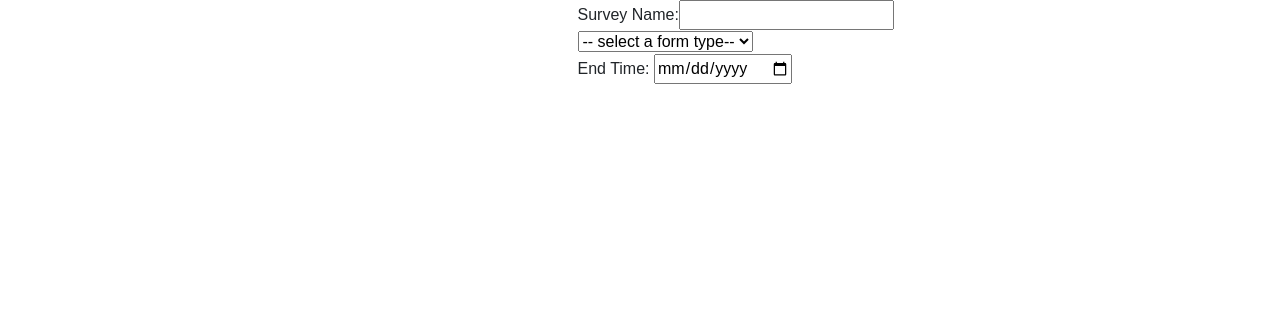
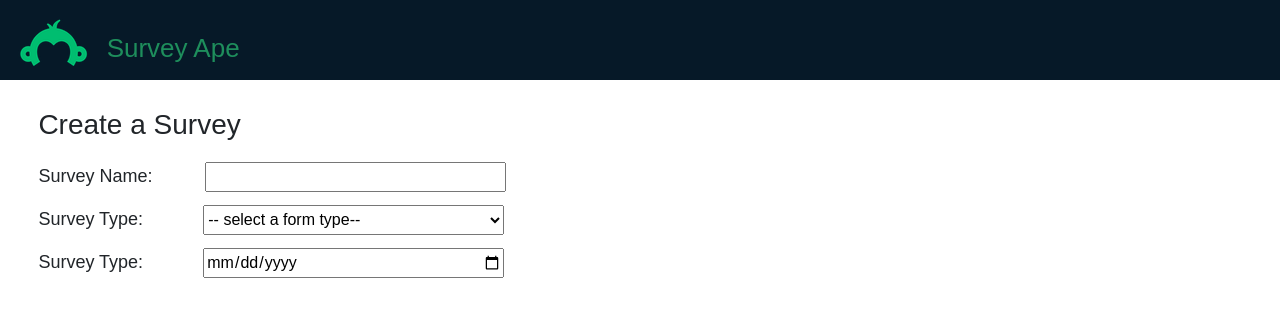
Before and after one commit to sunny-udhani/surveyApe, a React (Create React App) app in the folder SurveyApeClient/: page /createSurvey in a window 1280 px wide. Shown: the top 310 px of the page. Built offline with nearby package versions, Linux system fonts and the light colour scheme.

Commit message:
styled create Survey Pages

```diff
--- a/SurveyApeClient/public/index.html
+++ b/SurveyApeClient/public/index.html
@@ -12,6 +12,7 @@
     <link rel="manifest" href="%PUBLIC_URL%/manifest.json">
     <link rel="shortcut icon" href="%PUBLIC_URL%/favicon.ico">
     <link rel="stylesheet" href="animate.css">
+    <link rel="stylesheet" href="style.css">
     <link rel="stylesheet" href="https://maxcdn.bootstrapcdn.com/bootstrap/4.0.0-beta/css/bootstrap.min.css" integrity="sha384-/Y6pD6FV/Vv2HJnA6t+vslU6fwYXjCFtcEpHbNJ0lyAFsXTsjBbfaDjzALeQsN6M" crossorigin="anonymous">
     <link rel="stylesheet" href="https://use.fontawesome.com/releases/v5.0.10/css/all.css" integrity="sha384-+d0P83n9kaQMCwj8F4RJB66tzIwOKmrdb46+porD/OvrJ+37WqIM7UoBtwHO6Nlg" crossorigin="anonymous">
 
--- /dev/null
+++ b/SurveyApeClient/public/style.css
@@ -0,0 +1,11 @@
+html {
+  height: 100%;
+}
+
+body{
+  height: 100%;
+}
+
+#root{
+  height: 100%;
+}
--- a/SurveyApeClient/src/App.js
+++ b/SurveyApeClient/src/App.js
@@ -6,7 +6,7 @@ import Routing from "./Routing";
 class App extends Component {
     render() {
         return (
-            <div className="App">
+            <div className="App" style={{height: "100%"}}>
                 <BrowserRouter>
                     <Routing/>
                 </BrowserRouter>
--- /dev/null
+++ b/SurveyApeClient/src/CreateSurvey.css
@@ -0,0 +1,41 @@
+.survey-form {
+
+}
+
+.bar {
+  background-color: #061928;
+
+}
+
+.logo {
+  padding: 1.5% 0 0 0;
+}
+.textLogo {
+  padding: 2.3% 0 0 0;
+  font-size: 26px;
+  color: #1E8E5C;
+}
+
+.row.bar {
+  height: 80px;
+}
+
+.main-text {
+  padding: 0.5% 0 0.5% 3%;
+}
+
+.survey-name {
+  padding: 0.5% 0 0.5% 3%;
+}
+
+.labels {
+  font-size: 18px;
+}
+
+.inputs {
+  margin-left: 8.7%;
+}
+
+.inputs-add {
+  margin-left: 0;
+}
--- a/SurveyApeClient/src/CreateSurvey.js
+++ b/SurveyApeClient/src/CreateSurvey.js
@@ -4,8 +4,11 @@ import GeneralForm from './GeneralForm';
 import ClosedForm from './ClosedForm';
 import OpenForm from './OpenForm';
 import AnonymousForm from './AnonymousForm';
+import Logo from './logo.png';
 
-class CreateSurvey extends Component{
+import './CreateSurvey.css';
+
+class CreateSurvey extends Component {
   constructor(props){
     super(props);
     this.state={
@@ -41,35 +44,90 @@ class CreateSurvey extends Component{
 
   render(){
     return (
-      <div style={{paddingLeft:"45%"}}>
-        {!this.state.formType || !this.state.surveyName || !this.state.endTime?(
-          <div>
-            Survey Name:<input type="text" value={this.state.surveyName} onChange={(event)=>this.setState({surveyName:event.target.value})}/>
+      <div className="survey-form">
+
+      {/* header section */}
+          <div className="row bar">
+              <div className="col-lg-1 logo">
+                  <img src={Logo} />
+              </div>
+              <div className="col-lg-3 textLogo">
+                Survey Ape
+              </div>
+              <div className="col-lg-4">
+
+              </div>
+
+          </div>
+
           <br/>
-            <select onChange={(event)=>{this.setState({formType:event.target.value})}}>
+        {/* Banner Text */}
+
+        <div className="row">
+          <div className="col-lg-3 main-text">
+            <h3>Create a Survey</h3>
+          </div>
+        </div>
+
+        {/* MainBody */}
+
+        {!this.state.formType || !this.state.surveyName || !this.state.endTime?(<div>
+          <div className="row">
+                <div className="col-lg-6 survey-name">
+                  <span className="labels">Survey Name:</span>
+                  <span className="inputs"><input type="text"  style={{width: "50%"}} value={this.state.surveyName} onChange={(event)=>this.setState({surveyName:event.target.value})}/></span>
+                </div>
+
+                <br/>
+          </div>
+
+<div className="row">
+  <div className="col-lg-6 survey-name">
+    <span className="labels">Survey Type:</span>
+      <span className="inputs" style={{marginLeft: "10%"}}>
+        <select style={{width: "50%", height:30}} onChange={(event)=>{this.setState({formType:event.target.value})}}>
           <option disabled selected value> -- select a form type-- </option>
           <option value="General">General</option>
           <option value="Closed">Closed</option>
           <option value="Open">Open</option>
           <option value="Anonymous">Anonymous</option>
         </select>
-    <br/>
-    End Time: <input type="date" onChange={(event)=>this.setState({endTime:event.target.value})}/>
+    </span>
+  </div>
+</div>
+
+
+
+    <div className="row">
+        <div className="col-lg-6 survey-name">
+            <span className="labels">Survey Type:</span>
+
+            <span className="inputs" style={{marginLeft: "10%"}}>
+
+              <input type="date" style={{width: "50%"}} onChange={(event)=>this.setState({endTime:event.target.value})}/>
+
+            </span>
+        </div>
+    </div>
+
 </div>):(<div>
       {this.state.formType==="Closed" && !this.state.closedSurveyList.length && this.state.endTime?(<div>
         Select Recipients:<input type="text" value={this.state.closedSurveyStr} onChange={(event)=>this.setState({closedSurveyStr:event.target.value})}/>
-      <input type="button" value="Add recipients" onClick={()=>this.addRecipients()}/>
+      <input type="button" className="btn btn-primary" value="Add recipients" onClick={()=>this.addRecipients()}/>
       </div>):(<div>
+
       {this.state.formType==="Open" && !this.state.inviteeList.length?(<div>
         Select Invitees:<input type="text" value={this.state.inviteeStr} onChange={(event)=>this.setState({inviteeStr:event.target.value})}/>
-      <input type="button" value="Add invitees" onClick={()=>this.addInvitees()}/>
+      <input type="button" className="btn btn-primary" value="Add invitees" onClick={()=>this.addInvitees()}/>
       </div>):(<div>
       <GeneralForm createSurvey={this.createS} formType={this.state.formType} surveyName={this.state.surveyName}/>
-    </div>)}
     </div>)
   }
     </div>)
     }
+  </div>)
+  }
+
 
       </div>
     )
--- a/SurveyApeClient/src/Dashboard.js
+++ b/SurveyApeClient/src/Dashboard.js
@@ -39,6 +39,7 @@ class Dashboard extends Component {
   }
 
 
+
   render() {
     return (
       <div className="dashboard">
@@ -58,7 +59,9 @@ class Dashboard extends Component {
 
               <div className="row survey-pane">
 
-                      <div className="col-lg-3 col-sm-1 box">
+                      <div className="col-lg-3 col-sm-1 box" onClick={() => {
+                        this.props.gotoCreateSurvey()
+                      }}>
                           <div className="row first">
                               <div className="imgBox">
                                   <i className="fas fa-plus-circle fa-5x imgBox1"></i>
--- a/SurveyApeClient/src/Routing.js
+++ b/SurveyApeClient/src/Routing.js
@@ -200,10 +200,14 @@ class Routing extends Component {
           });
       }
 
+      gotoCreateSurvey = () => {
+          this.props.history.push('/createSurvey');
+      }
+
 
     render() {
         return (
-            <div className="container-fluid" style={{backgroundColor:"white"}}>
+            <div className="container-fluid" style={{backgroundColor:"white", height: "100%"}}>
                 <Route exact path="/" render={() => (
                     <div>
                         <LandingPage gotoSignin={this.gotoSignin} gotoSignup={this.gotoSignup}/>
@@ -217,15 +221,10 @@ class Routing extends Component {
 
                 <Route exact path="/dashboard" render={() => (
                       <div>
-                          <Dashboard submitResponses={this.submitResponses}/>
+                          <Dashboard submitResponses={this.submitResponses} gotoCreateSurvey={this.gotoCreateSurvey}/>
                       </div>
                   )}/>
 
-                <Route exact path="/dashboard" render={() => (
-                      <div>
-                          <Dashboard submitResponses={this.submitResponses}/>
-                      </div>
-                  )}/>
 
                 <Route exact path="/signup" render={() => (
                     <div>
@@ -247,8 +246,8 @@ class Routing extends Component {
                 )}/>
 
               <Route exact path="/createSurvey" render={() => (
-                    <div>
-                        <CreateSurvey createSurvey={this.createSurvey}/>
+                    <div style={{height: "100%"}}>
+                        <CreateSurvey createSurvey={this.createSurvey} />
                     </div>
                 )}/>
 
```
Also changed, not shown: SurveyApeClient/src/GeneralForm.js (+210 -21 lines), 1 other file (tests, documents, lock files or other folders). Lines whose indentation alone changed are shown as unchanged.
